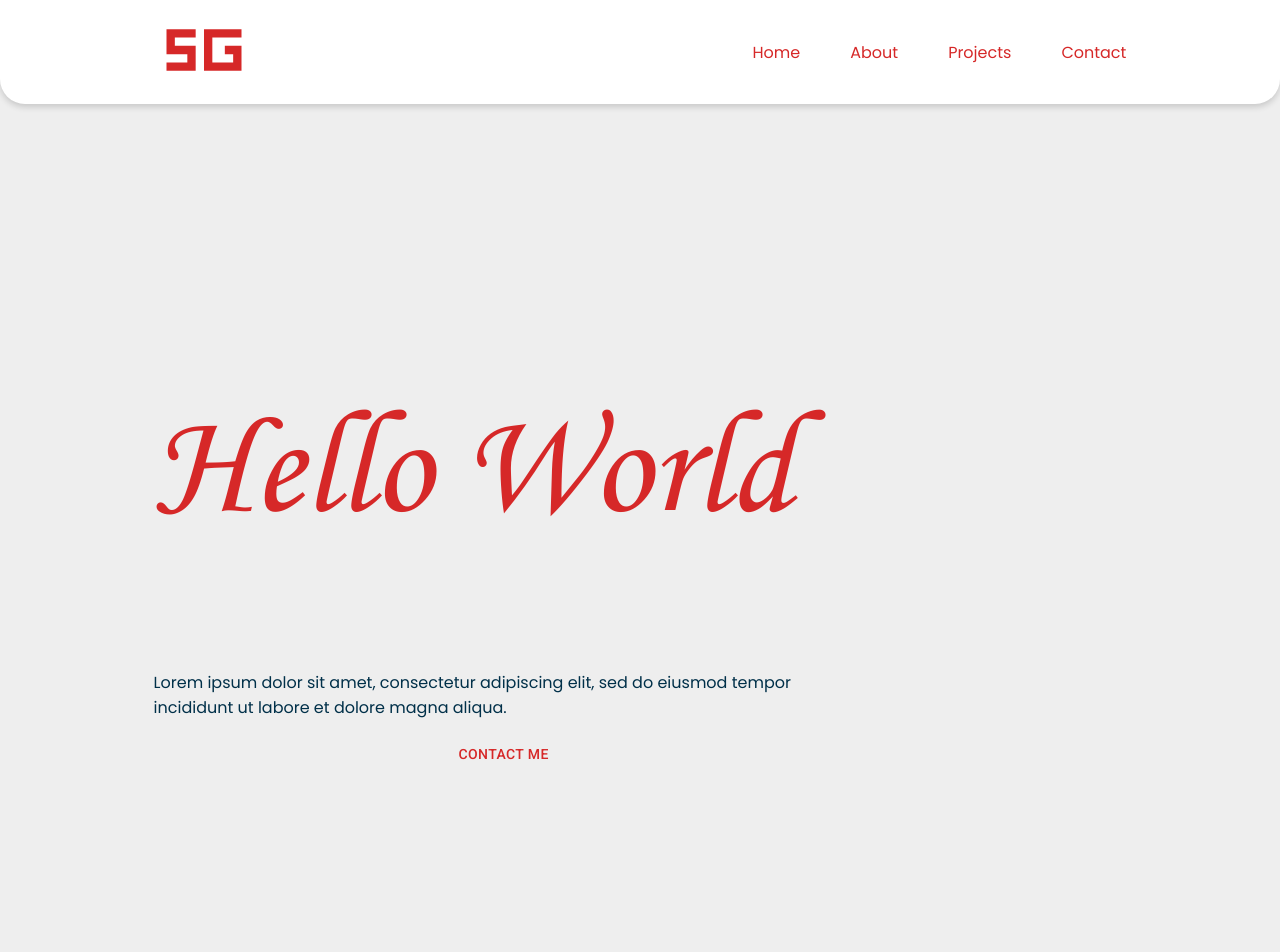
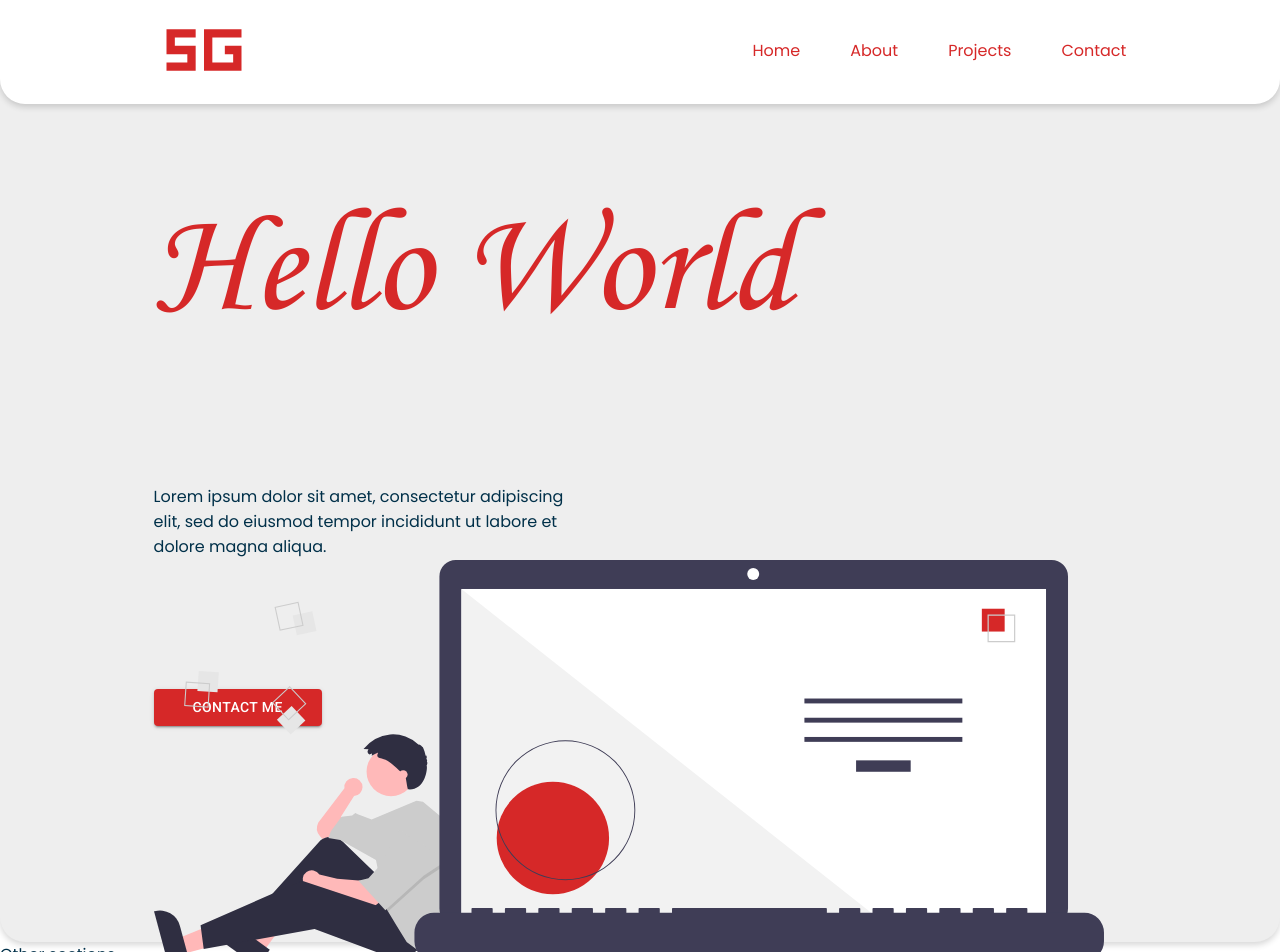
Before and after one commit to bensrww/portfolio, a Next.js app: page / in a window 1280 px wide. Shown: the top 952 px of the page. Built offline with nearby package versions, Linux system fonts and the light colour scheme.

Commit message:
add some home page elements

```diff
--- a/components/Header/Header.module.scss
+++ b/components/Header/Header.module.scss
@@ -4,12 +4,16 @@
   height: 104px;
   border-radius: 0px 0px 25px 25px;
   box-shadow: 0px 3px 6px #00000029;
+  position: fixed;
+  z-index: 10;
+  width: 100%;
+  background-color: white;
+}
+
+.row {
   display: flex;
   justify-content: space-between;
   padding: 0px $left-right-base-padding;
-  position: relative;
-  z-index: 10;
-  background-color: white;
 }
 
 .brandIcon {
--- a/components/Header/Header.tsx
+++ b/components/Header/Header.tsx
@@ -6,8 +6,9 @@ import styles from './Header.module.scss';
 const Header = () => {
   return (
     <header className={styles.container}>
+      <div className={styles.row}>
         <div className={styles.brandIcon}>
-        <FiveGSharpIcon color='primary' fontSize="inherit" />
+          <FiveGSharpIcon color="primary" fontSize="inherit" />
         </div>
         <nav id={styles.nav}>
           <div className={styles.navContainer}>
@@ -25,6 +26,7 @@ const Header = () => {
             </Link>
           </div>
         </nav>
+      </div>
     </header>
   );
 };
--- a/pages/index.module.scss
+++ b/pages/index.module.scss
@@ -0,0 +1,17 @@
+.title {
+  margin: 0;
+}
+
+.selfIntro {
+  margin: 0;
+  max-width: 425px;
+}
+
+.heroImage {
+  position: absolute;
+  bottom: 0;
+}
+
+.ctaButton {
+  width: 168px;
+}
--- a/pages/index.tsx
+++ b/pages/index.tsx
@@ -5,7 +5,7 @@ import '@fontsource/roboto/500.css';
 import '@fontsource/roboto/700.css';
 import {Button, Stack} from '@mui/material';
 
-import {useState} from 'react';
+import styles from './index.module.scss';
 
 const Header = ({title}: {title: string}) => {
   return <h1>{title.length > 0 ? title : 'Default title'}</h1>;
@@ -15,14 +15,17 @@ const HomePage = () => {
   return (
     <>
       <SectionContainer>
-        <Stack maxWidth={700}>
-          <h1>Hello World</h1>
-          <p>
+        <Stack spacing="130px" maxWidth={700}>
+          <h1 className={styles.title}>Hello World</h1>
+          <p className={styles.selfIntro}>
             Lorem ipsum dolor sit amet, consectetur adipiscing elit, sed do eiusmod tempor
             incididunt ut labore et dolore magna aliqua.
           </p>
-          <Button>Contact Me</Button>
+          <Button variant="contained" className={styles.ctaButton}>
+            Contact Me
+          </Button>
         </Stack>
+        <img className={styles.heroImage} src="/images/heroImage.svg" width={950} alt="hero" />
       </SectionContainer>
       <span>Other sections</span>
     </>
```
Also changed, not shown: public/images/heroImage.svg (added). Lines whose indentation alone changed are shown as unchanged.
